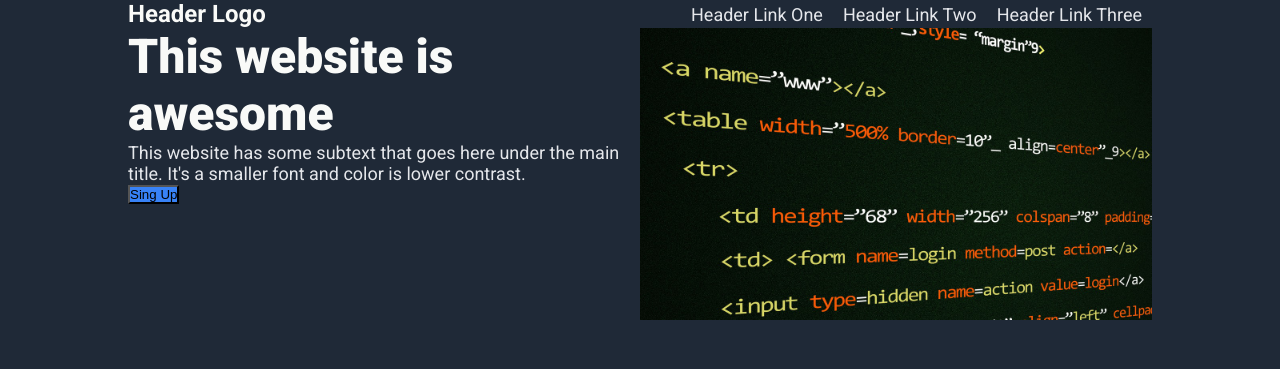
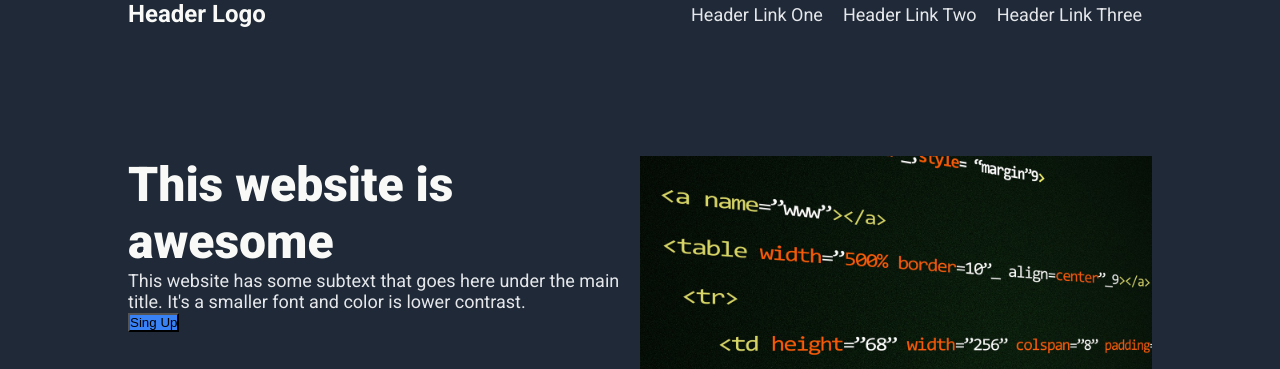
Before and after one commit to dflorian251/landing-page, a plain HTML site: page index.html in a window 1280 px wide. Shown: the top 369 px of the page. Drawn offline with Linux system fonts and the light colour scheme.

Commit message:
Space added between the header's section
The space has been added with the gap property.

```diff
--- a/style.css
+++ b/style.css
@@ -52,6 +52,7 @@ ul {
     display: flex;
     padding: 0 10% 5% 10%;
     flex-direction: column;
+    gap: 8em;
 }
 
 .top-header{
@@ -70,7 +71,6 @@ ul {
     padding: 10px;
 }
 
-
 .bottom-header {
     display: flex;
 }
```
